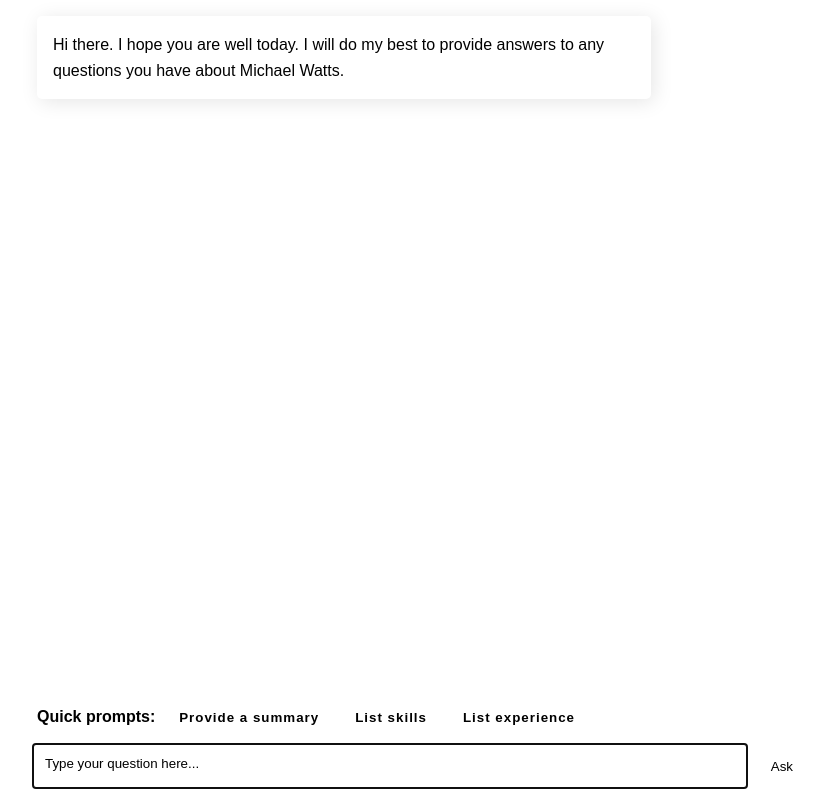
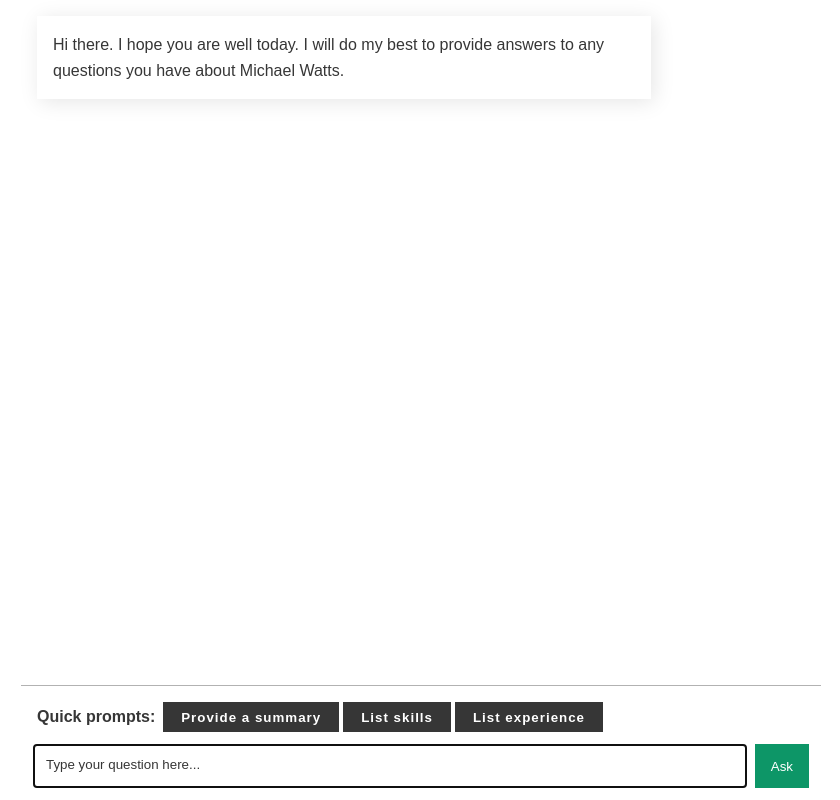
Before and after one commit to mj-watts/michaelwatts-me-site-llm-chat-app, a website: page public/index.html in a window 1280 px wide. Shown: the whole page, without its empty margins (219-1059 px from the left). Drawn offline with Linux system fonts and the light colour scheme.

Commit message:
Update styles

```diff
--- a/public/index.html
+++ b/public/index.html
@@ -11,18 +11,20 @@
         --color-secondary: var(--color-secondary, #d2d2d2);
         --color-emphasis: var(--color-emphasis, #0d9667);
 
-        --primary-color: var(--color-onPrimary);
+        --primary-color: var(--color-onPrimary, #363636);
         --primary-hover: oklab(from var(--primary-color) calc(l - 0.1) a b);
 
-        --light-bg: var(--color-primary);
-        --border-color: oklab(from var(--color-secondary) calc(l - 0.1) a b);
-        --text-color: var(--color-onPrimary);
+        --light-bg: var(--color-primary, #ffffff);
+        --border-color: oklab(
+          from var(--color-secondary, #d2d2d2) calc(l - 0.1) a b
+        );
+        --text-color: var(--primary-color);
         --text-light: oklab(from var(--text-color) l a b / 0.5);
-        --msg-bg: var(--color-primary);
+        --msg-bg: var(--light-bg);
 
-        --send-btn-color: var(--color-primary);
-        --send-bg: var(--color-emphasis);
-        --send-bg-hover: oklab(from var(--color-emphasis) calc(l - 0.1) a b);
+        --send-btn-color: var(--light-bg);
+        --send-bg: var(--color-emphasis, #0d9667);
+        --send-bg-hover: oklab(from var(--send-bg) calc(l - 0.1) a b);
       }
 
       * {
@@ -45,7 +47,6 @@
         flex-direction: column;
         height: 100vh;
         min-height: 400px;
-        border: 1px solid var(--border-color);
         overflow: hidden;
         background: var(--light-bg);
       }
@@ -63,7 +64,6 @@
       .message {
         max-width: 80%;
         background-color: var(--msg-bg);
-        border-radius: 5px;
         box-shadow: 3px 3px 20px rgb(0, 0, 0, 0.1);
       }
 
@@ -84,8 +84,6 @@
       .message-input {
         display: flex;
         padding: 0.75rem;
-        border-top: 1px solid var(--border-color);
-        background-color: var(--border-color);
       }
 
       #user-input {
@@ -140,8 +138,8 @@
         flex-wrap: wrap;
         gap: 0.5rem;
         padding: 1rem 1rem 0;
-        background-color: var(--border-color);
         align-items: center;
+        border-top: 1px solid var(--border-color);
       }
 
       .quick-questions-title {
```
